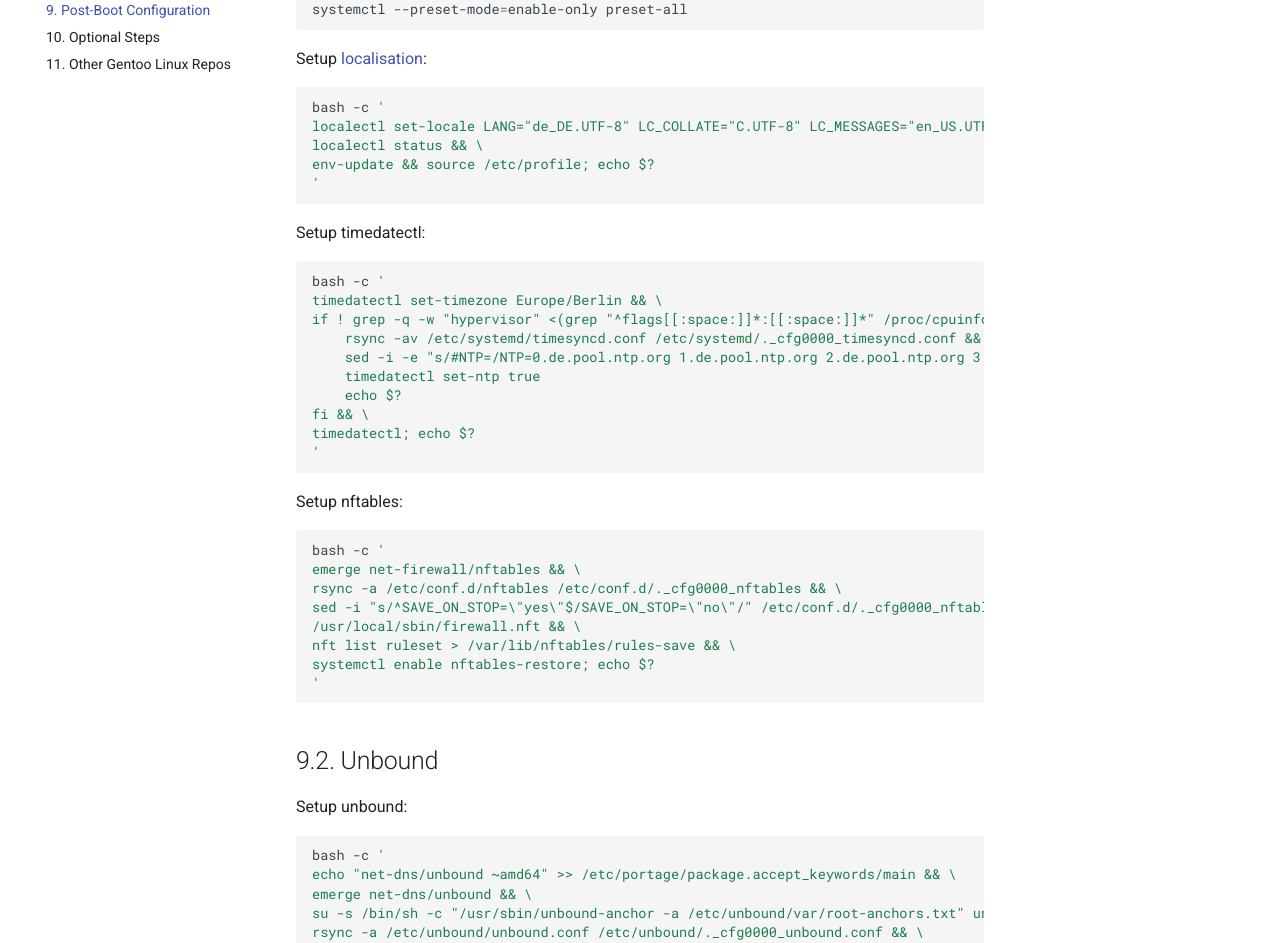
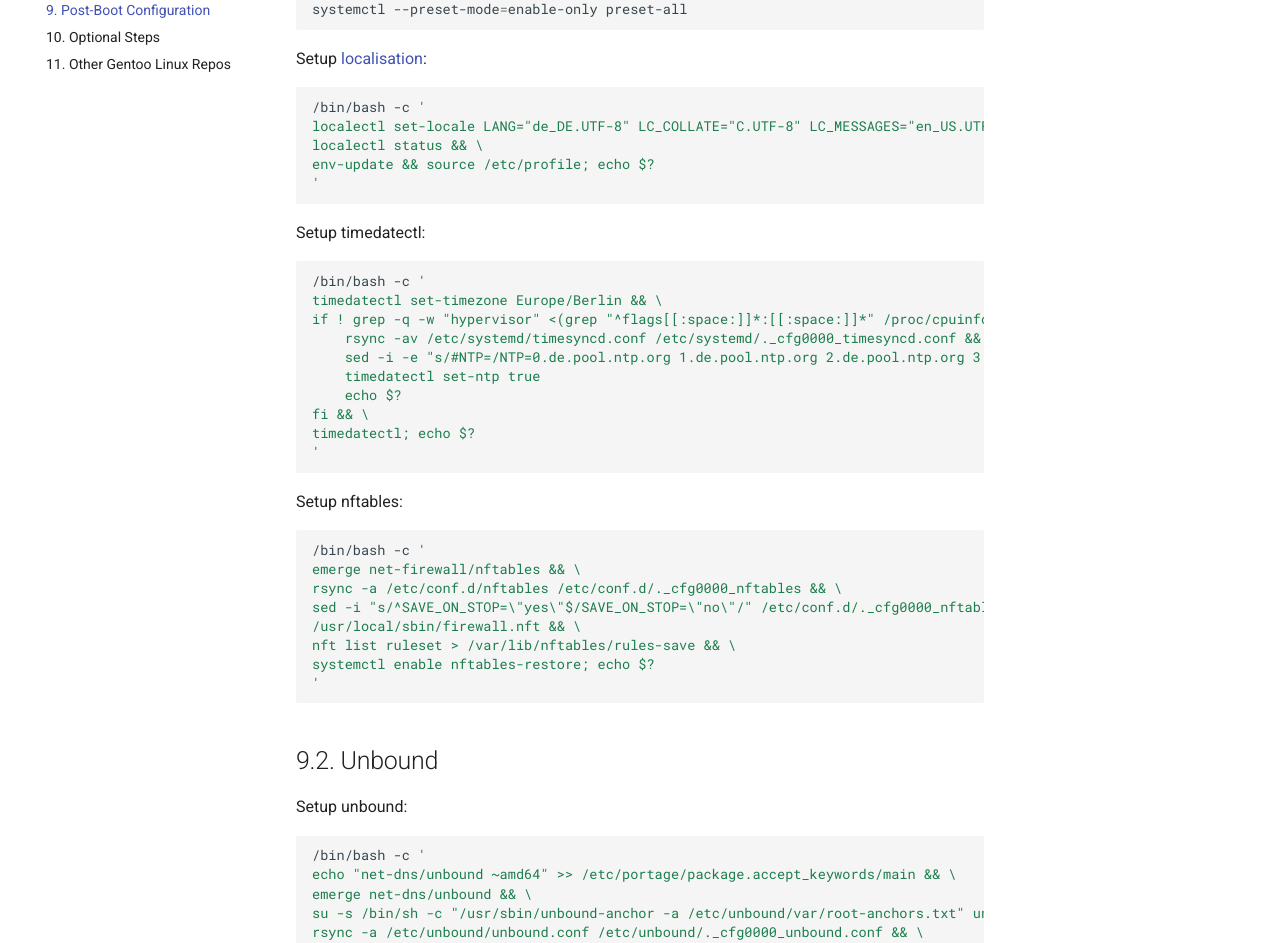
Before and after one commit to duxsco/gentoo-installation, an MkDocs documentation site: the page built from docs/post-boot_configuration.md, in a window 1280 px wide and 1400 px high. Shown: the part 343-1286 px from the top of the window. Built offline with MkDocs 1.6.1 and Material for MkDocs 9.7.7, drawn with Linux system fonts in a browser that asks for light colours; comment, search, counter and statistics services are not loaded; some of the changed text lies outside the part shown.

Commit message:
Use /bin/bash

````diff
--- a/docs/post-boot_configuration.md
+++ b/docs/post-boot_configuration.md
@@ -12,7 +12,7 @@ systemctl --preset-mode=enable-only preset-all
 Setup [localisation](https://wiki.gentoo.org/wiki/Systemd#Locale):
 
 ```bash
-bash -c '
+/bin/bash -c '
 localectl set-locale LANG="de_DE.UTF-8" LC_COLLATE="C.UTF-8" LC_MESSAGES="en_US.UTF-8" && \
 localectl status && \
 env-update && source /etc/profile; echo $?
@@ -22,7 +22,7 @@ env-update && source /etc/profile; echo $?
 Setup timedatectl:
 
 ```bash
-bash -c '
+/bin/bash -c '
 timedatectl set-timezone Europe/Berlin && \
 if ! grep -q -w "hypervisor" <(grep "^flags[[:space:]]*:[[:space:]]*" /proc/cpuinfo); then
     rsync -av /etc/systemd/timesyncd.conf /etc/systemd/._cfg0000_timesyncd.conf && \
@@ -37,7 +37,7 @@ timedatectl; echo $?
 Setup nftables:
 
 ```bash
-bash -c '
+/bin/bash -c '
 emerge net-firewall/nftables && \
 rsync -a /etc/conf.d/nftables /etc/conf.d/._cfg0000_nftables && \
 sed -i "s/^SAVE_ON_STOP=\"yes\"$/SAVE_ON_STOP=\"no\"/" /etc/conf.d/._cfg0000_nftables && \
@@ -52,7 +52,7 @@ systemctl enable nftables-restore; echo $?
 Setup unbound:
 
 ```bash
-bash -c '
+/bin/bash -c '
 echo "net-dns/unbound ~amd64" >> /etc/portage/package.accept_keywords/main && \
 emerge net-dns/unbound && \
 su -s /bin/sh -c "/usr/sbin/unbound-anchor -a /etc/unbound/var/root-anchors.txt" unbound && \
@@ -78,7 +78,7 @@ sed -i \
 (Optional) Use DNS-over-TLS ([recommended DNS servers](https://www.kuketz-blog.de/empfehlungsecke/#dns)):
 
 ```bash
-bash -c '
+/bin/bash -c '
 rsync -a /etc/unbound/unbound.conf /etc/unbound/._cfg0000_unbound.conf && \
 sed -i "s|\([[:space:]]*\)# \(tls-cert-bundle: \)\"\"|\1\2\"/etc/ssl/certs/4042bcee.0\"|" /etc/unbound/._cfg0000_unbound.conf && \
 cat <<EOF >> /etc/unbound/._cfg0000_unbound.conf; echo $?
@@ -151,7 +151,7 @@ forward-zone:
 Enable and start unbound service:
 
 ```bash
-bash '
+/bin/bash -c '
 systemctl disable systemd-resolved.service && \
 systemctl stop systemd-resolved.service && \
 systemctl enable unbound.service && \
@@ -185,7 +185,7 @@ emerge -av tpm2-tools
 Add support for TPM to dracut and systemd:
 
 ```bash
-bash -c '
+/bin/bash -c '
 sed -i "s/\(sys-apps\/systemd cryptsetup\)/\1 tpm/" /etc/portage/package.use/main && \
 echo \'add_dracutmodules+=" tpm2-tss "\' >> /etc/dracut.conf; echo $?
 '
````
Also changed, not shown: docs/optional_steps.md (+1 -1 lines).
